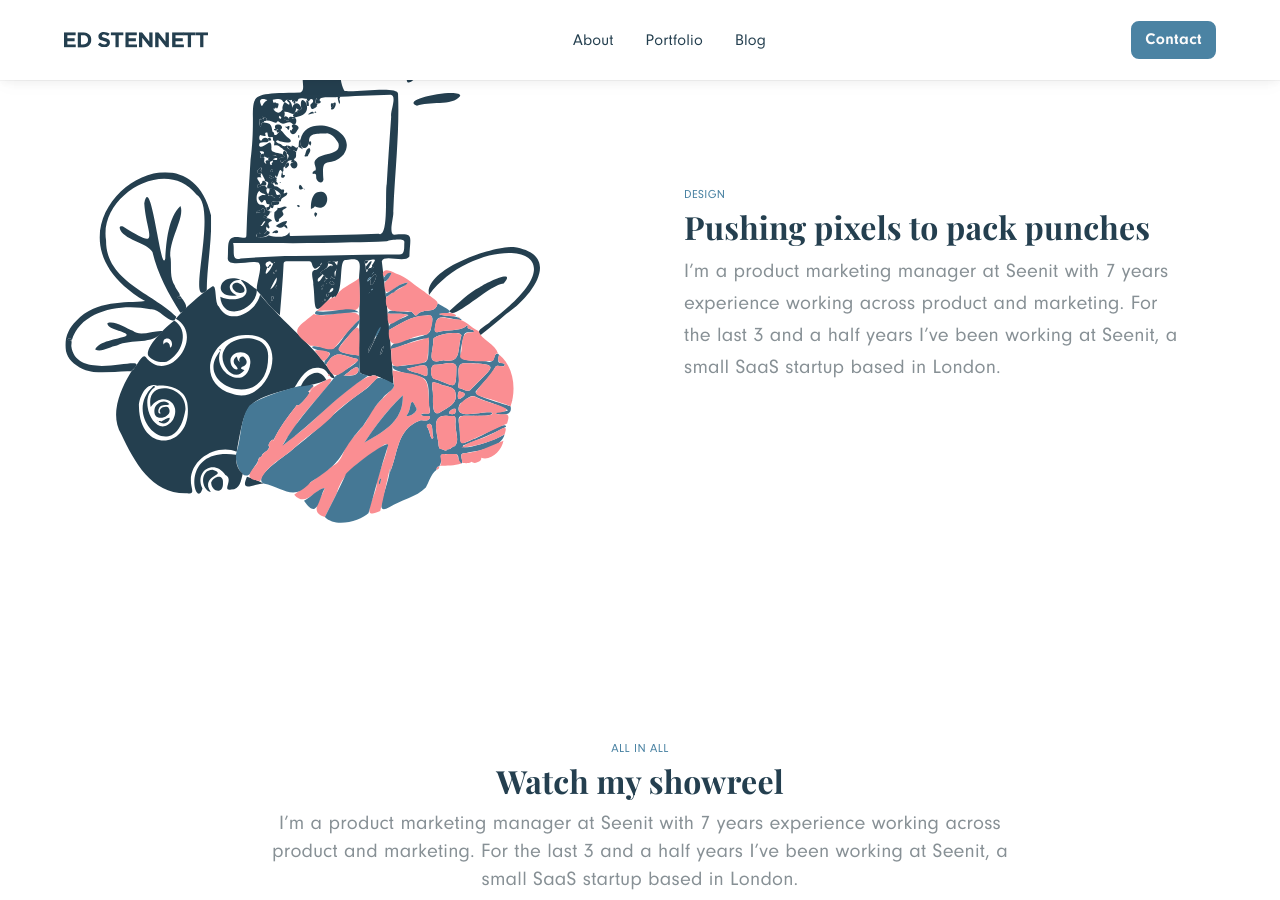
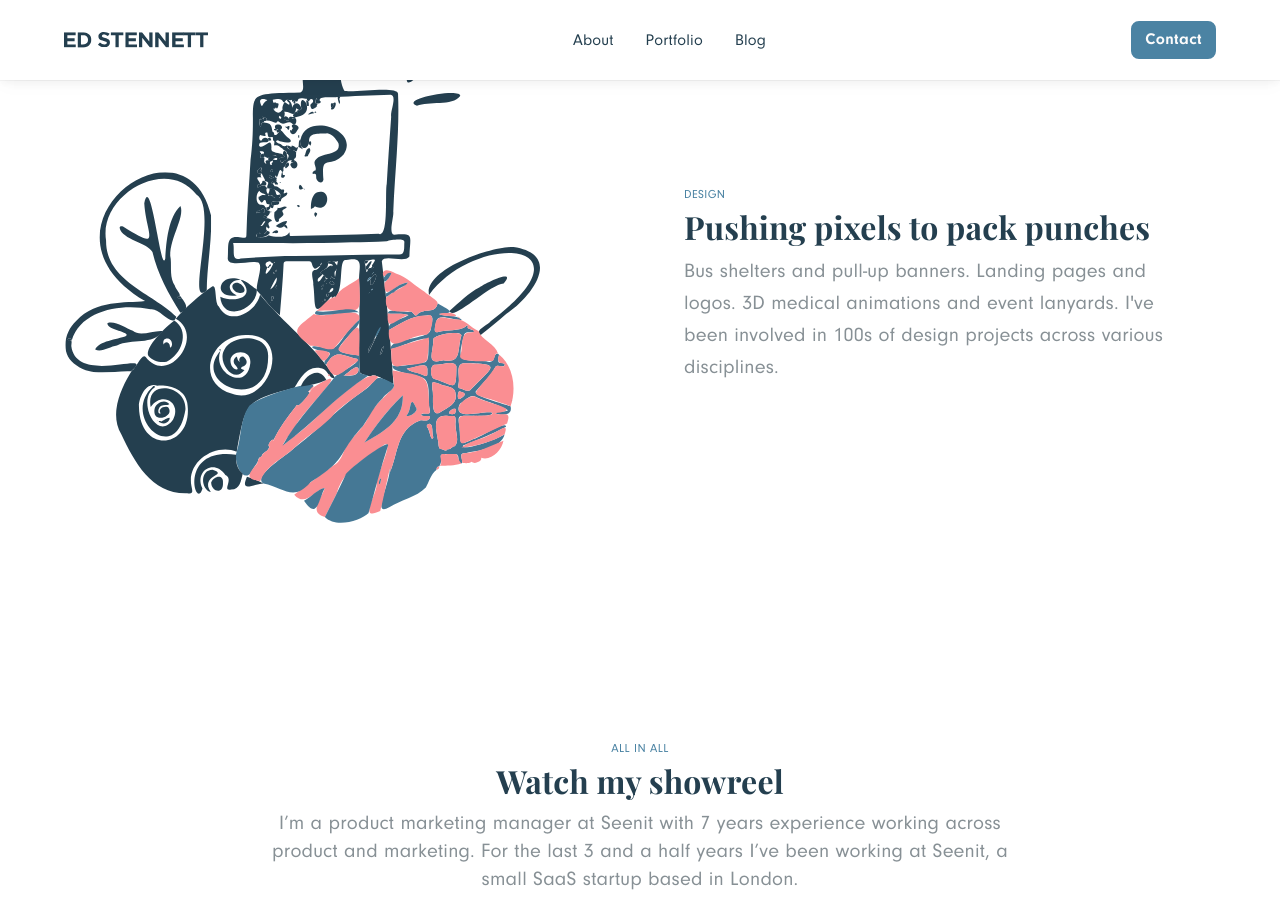
Before and after one commit to edstennettackee/edstennett, a Jekyll site: the page built from index.html, in a window 1280 px wide and 900 px high, scrolled down 3657 px. Built offline with Jekyll 4.4.1, drawn with Linux system fonts in a browser that asks for light colours.

Commit message:
Updated 'index.html' via CloudCannon

```diff
--- a/index.html
+++ b/index.html
@@ -45,10 +45,9 @@ first_panels:
       - overline: Design
       - header: Pushing pixels to pack punches
       - panel_text_html: >-
-          <p>I&rsquo;m a product marketing manager at Seenit with 7 years
-          experience working across product and marketing. For the last 3 and a
-          half years I&rsquo;ve been working at Seenit, a small SaaS startup
-          based in London.</p>
+          <p>Bus shelters and pull-up banners. Landing pages and logos. 3D
+          medical animations and event lanyards. I've been involved in 100s of
+          design projects across various disciplines.</p>
     panel_content_section:
       - image: /assets/images/graphics/design-graphic.svg
         alt: Graphic of an easel
```
